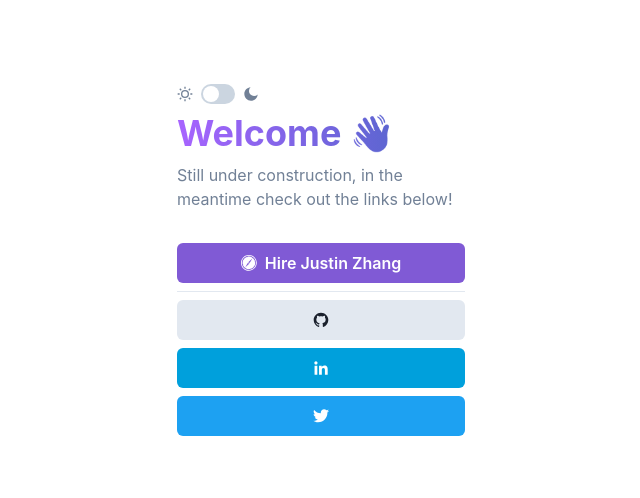
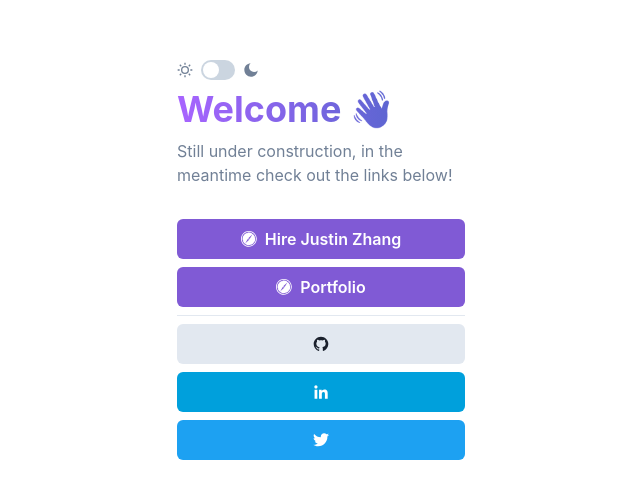
Before and after one commit to justinnzhang/justinzha.ng, a Next.js app: page / in a window 1280 px wide. Shown: the part 140-638 px from the top of the page, without its empty margins (319-959 px from the left). Built offline with nearby package versions, Linux system fonts and the light colour scheme.

Commit message:
Added portfolio link

```diff
--- a/components/Landing/Landing.tsx
+++ b/components/Landing/Landing.tsx
@@ -1,7 +1,6 @@
 import { Container, Heading, Text, Stack, Center } from '@chakra-ui/layout';
 import { IconButton, Button } from '@chakra-ui/button';
 import { useColorModeValue } from '@chakra-ui/color-mode';
-import { Switch } from '@chakra-ui/switch';
 
 import {
   GrLinkedinOption,
@@ -20,6 +19,14 @@ export const Landing = () => {
       href: 'https://hirejustinzhang.com',
       'aria-label': 'Hire Justin Zhang',
       label: 'Hire Justin Zhang',
+    },
+    {
+      icon: <GrSafariOption />,
+      styles: {},
+      colorScheme: 'purple',
+      href: 'https://justinzhang.ca',
+      'aria-label': 'Portfolio Website',
+      label: 'Portfolio',
     },
   ];
 
```
